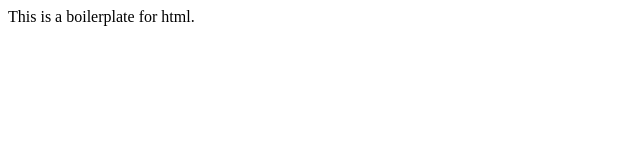
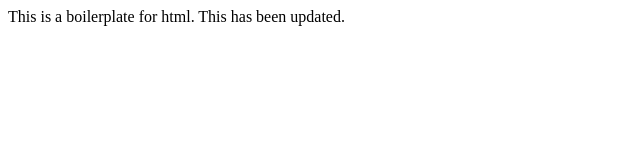
Before and after one commit to jpihooja/jpihooja.github.io, a plain HTML site: page index.html in a window 1280 px wide. Shown: the whole page, without its empty margins (0-640 px from the left). Drawn offline with Linux system fonts and the light colour scheme.

Commit message:
Updated Index

```diff
--- a/index.html
+++ b/index.html
@@ -9,6 +9,6 @@
 		<title>Boilerplate</title>
 	</head>
 	<body>
-		This is a boilerplate for html.
+		This is a boilerplate for html. This has been updated.
 	</body>
 </html>
```
